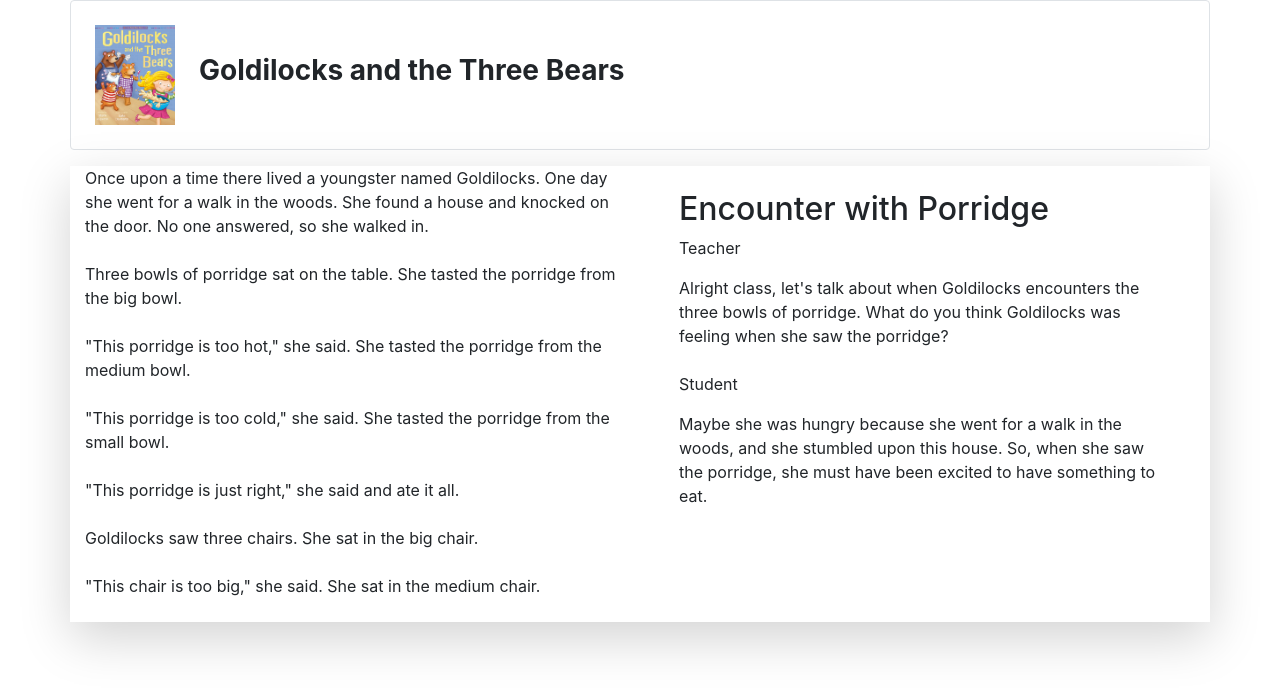
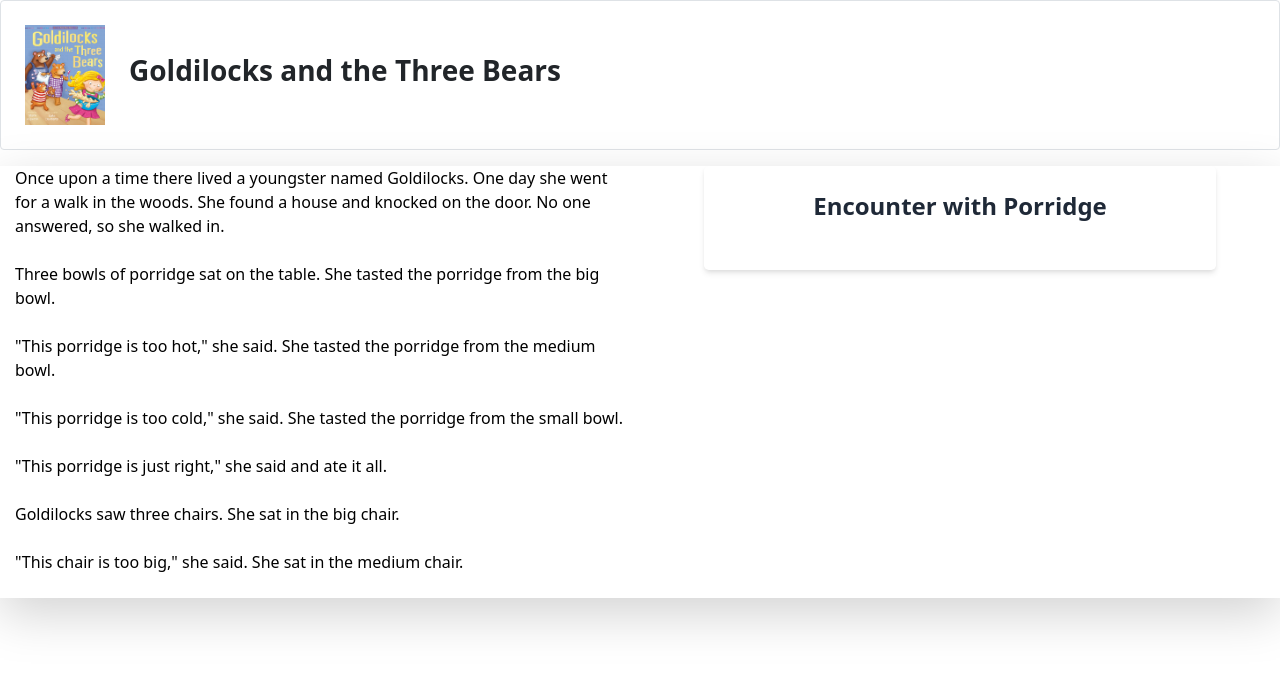
Before and after one commit to icycoldveins/syntheticconversationsapp, a Flask app: page / in a window 1280 px wide. Shown: the top 692 px of the page. Run offline with Flask 3, Linux system fonts and the light colour scheme; some libraries are stand-ins or nearby versions.

Commit message:
Initial commit: Set up project structure, added HTML templates for home, passage, encounter, and banner. Included CSS and JS files. Implemented Flask routes for home and dialogue generation. Added functions for generating dialogue and handling API requests. Set up logging and environment variables.

```diff
--- a/app.py
+++ b/app.py
@@ -1,32 +1,85 @@
-from flask import Flask, render_template, jsonify, request
+from flask import Flask, jsonify, request, abort, render_template
+import logging
+import openai
+from dotenv import load_dotenv
+import os
 
 app = Flask(__name__)
 
-# Route for serving the home page
+# Load environment variables from .env
+load_dotenv()
+
+# Access the OpenAI API key from the environment variable
+openai.api_key = os.getenv("OPENAI_API_KEY")
+
+# Define a logger
+logger = logging.getLogger(__name__)
+logger.setLevel(logging.DEBUG)  # Set the logging level to DEBUG
+
+# Create a file handler and set the logging level to DEBUG
+file_handler = logging.FileHandler('flask.log')
+file_handler.setLevel(logging.DEBUG)
+
+# Create a formatter
+formatter = logging.Formatter(
+    '%(asctime)s - %(name)s - %(levelname)s - %(message)s')
+
+# Set the formatter for the file handler
+file_handler.setFormatter(formatter)
+
+# Add the file handler to the logger
+logger.addHandler(file_handler)
 
 
 @app.route('/')
 def home():
-    # You can pass any initial data to the template here
     return render_template('home.html')
 
-# Route for handling Ajax request for conversation data
+
+# Define a dictionary to store previous dialogues
+previousDialogues = {"Teacher": "", "Student": ""}
 
 
-@app.route('/get_conversation', methods=['GET'])
-def get_conversation():
-    # Extract topic or any other parameter sent by the client
-    topic = request.args.get('topic', None)
+@app.route('/generate-dialogue', methods=['POST'])
+def generate_dialogue():
+    # Get the content from the request
+    title = request.json.get('title', '')
+    content = request.json.get('content', '')
 
-    # Based on the topic, retrieve the corresponding conversation
-    # For the sake of the example, we're returning a static conversation
-    conversation_data = {
-        'topic': topic,
-        'conversation_html': '<div class="chat-bubble">This is a chat bubble for topic: {}</div>'.format(topic)
-    }
+    # Check if content exists
+    if not content:
+        abort(400, description="Content is required in the request")
 
-    # Return the conversation data as a JSON object
-    return jsonify(conversation_data)
+    try:
+        # Set up a prompt that explicitly asks for one question and one answer
+        prompt = (f"Let's have a Discussion about '{title}'. The main points are: '{content}'.\n"
+                  "WE WANT TO ONLY HAVE ONE EXCHANGE BETWEEN THE TEACHER AND STUDENT MEANING ONLY ONE QUESTION AND ONE ANSWER"
+                  "Imagine we're in a classroom setting. I'll be the teacher asking one question to deepen our understanding, and you'll respond as a student with your single insight.\n"
+                  "Here's how our conversation will go:\n"
+                  "Teacher: [asks a question]\n"
+                  "Student: [provides an answer]\n"
+                  f"Teacher: {previousDialogues['Teacher']}\n"
+                  f"Student: {previousDialogues['Student']}")
+        app.logger.info(f"Prompt: {prompt}")
+
+        response = openai.completions.create(
+            model="gpt-3.5-turbo-instruct",
+            prompt=prompt,
+            max_tokens=100,  # Reduced max_tokens to encourage brevity
+            temperature=0.5  # Adjusting temperature for more predictable outputs
+        )
+        dialogue = response.choices[0].text.strip()
+
+        # Store the new dialogue, considering how to handle previous dialogues
+
+
+        # Return the generated dialogue as JSON response
+        return jsonify({'dialogue': dialogue})
+
+    except Exception as e:
+        # Log error if dialogue generation fails
+        logger.error(f"Failed to generate dialogue: {e}")
+        return jsonify({'error': 'Failed to generate dialogue, please check server logs for more details'}), 500
 
 
 if __name__ == '__main__':
--- /dev/null
+++ b/static/dialoguegenerator.js
@@ -0,0 +1,86 @@
+document
+  .querySelector(".text-container")
+  .addEventListener("click", function (event) {
+    const clickedElement = event.target.closest("div");
+    console.log("Clicked element:", clickedElement); // Debug statement
+    if (!clickedElement) return; // Exit if clicked outside of any div
+
+    generateDialogue(clickedElement);
+  });
+
+function generateDialogue(element) {
+  const text = element.textContent.trim();
+  const title = document.querySelector("h1").textContent;
+  console.log("Text:", text); // Debug statement
+  console.log("Title:", title); // Debug statement
+
+  // Modularized fetch request
+  postDialogueData({ content: text, title })
+    .then((data) => {
+      console.log("Dialogue data:", data); // Debug statement
+      data.dialogue
+        .split("\n")
+        .filter((line) => line.trim() !== "")
+        .forEach((line) => {
+          const [role, dialogueText] = line
+            .split(":")
+            .map((part) => part.trim());
+          if (role && dialogueText) {
+            createAndAppendDialogueSection(
+              role.toLowerCase() + "-section",
+              role,
+              dialogueText
+            );
+          }
+        });
+    })
+    .catch((error) => {
+      console.error("Error generating dialogue:", error);
+    });
+}
+
+// Modularized fetch request logic
+function postDialogueData(body) {
+  return fetch("/generate-dialogue", {
+    method: "POST",
+    headers: { "Content-Type": "application/json" },
+    body: JSON.stringify(body),
+  }).then((response) => {
+    if (!response.ok) {
+      throw new Error(`HTTP error! status: ${response.status}`);
+    }
+    return response.json();
+  });
+}
+
+function createAndAppendDialogueSection(sectionId, role, dialogueText) {
+  const container = document.querySelector(".space-y-4");
+  const bgColorClass = role === "Teacher" ? "bg-blue-100" : "bg-yellow-100";
+  const colorIndicatorClass =
+    role === "Teacher" ? "bg-blue-500" : "bg-yellow-500";
+  const textColorClass =
+    role === "Teacher" ? "text-blue-800" : "text-yellow-800";
+
+  const section = document.createElement("div");
+  section.className = `p-4 rounded-lg ${bgColorClass}`;
+
+  const header = document.createElement("div");
+  header.className = "flex items-center";
+
+  const colorIndicator = document.createElement("div");
+  colorIndicator.className = `rounded-full w-3 h-3 mr-2 ${colorIndicatorClass}`;
+
+  const roleText = document.createElement("p");
+  roleText.className = `font-semibold ${textColorClass}`;
+  roleText.textContent = role;
+
+  const dialogueContent = document.createElement("div");
+  dialogueContent.className = "mt-2 ml-5 text-gray-700";
+  dialogueContent.textContent = dialogueText;
+
+  header.appendChild(colorIndicator);
+  header.appendChild(roleText);
+  section.appendChild(header);
+  section.appendChild(dialogueContent);
+  container.appendChild(section);
+}
--- a/templates/banner.html
+++ b/templates/banner.html
@@ -8,4 +8,5 @@
     style="height: 100px; width: 80px; object-fit: cover"
   />
   <h1 class="h3 font-weight-bold">Goldilocks and the Three Bears</h1>
+
 </div>
--- a/templates/encounter.html
+++ b/templates/encounter.html
@@ -1,21 +1,11 @@
-<div class="flex gap-4">
-  <div class="w-1/2 bg-blue-100 rounded-lg p-4">
-    <h2 class="text-lg font-semibold mb-2">Encounter with Porridge</h2>
-    <div class="mb-4">
-      <p class="font-semibold">Teacher</p>
-      <p>
-        Alright class, let's talk about when Goldilocks encounters the three
-        bowls of porridge. What do you think Goldilocks was feeling when she saw
-        the porridge?
-      </p>
-    </div>
-    <div>
-      <p class="font-semibold">Student</p>
-      <p>
-        Maybe she was hungry because she went for a walk in the woods, and she
-        stumbled upon this house. So, when she saw the porridge, she must have
-        been excited to have something to eat.
-      </p>
-    </div>
+<div
+  class="max-w-lg mx-auto p-6 bg-white rounded-lg shadow-md overflow-y-auto"
+  style="max-height: 400px"
+>
+  <h2 class="text-2xl font-bold text-center text-gray-800 mb-4">
+    Encounter with Porridge
+  </h2>
+  <div class="space-y-4">
+    <!-- Your content here -->
   </div>
 </div>
--- a/templates/home.html
+++ b/templates/home.html
@@ -7,9 +7,15 @@
     <title>Goldilocks and the Three Bears</title>
 
     <!-- Include Bootstrap CSS -->
+    <link rel="stylesheet" href="/static/styles.css" />
+
     <link
       rel="stylesheet"
       href="https://stackpath.bootstrapcdn.com/bootstrap/4.5.2/css/bootstrap.min.css"
+    />
+    <link
+      href="https://cdn.jsdelivr.net/npm/tailwindcss@2.2.19/dist/tailwind.min.css"
+      rel="stylesheet"
     />
   </head>
   <body>
@@ -24,6 +30,8 @@
     </div>
 
     <!-- Include Bootstrap JS -->
+    <script src="https://code.jquery.com/jquery-3.6.0.min.js"></script>
     <script src="https://stackpath.bootstrapcdn.com/bootstrap/4.5.2/js/bootstrap.min.js"></script>
+    <script src="/static/dialoguegenerator.js"></script>
   </body>
 </html>
--- a/templates/passage.html
+++ b/templates/passage.html
@@ -1,26 +1,68 @@
-<!-- passage.html -->
-<div class="text-container">
-  <p class="mb-4">
-    Once upon a time there lived a youngster named Goldilocks. One day she went
-    for a walk in the woods. She found a house and knocked on the door. No one
-    answered, so she walked in.
+<!DOCTYPE html>
+<html lang="en">
+  <head>
+    <meta charset="UTF-8" />
+    <meta name="viewport" content="width=device-width, initial-scale=1.0" />
+    <title>Clickable Text</title>
+    <style>
+      .fake-link {
+        cursor: pointer;
+      }
+
+      .fake-link:hover {
+        color: blue;
+        text-decoration: underline;
+      }
+    </style>
+  </head>
+  <body>
+    <div class="text-container" style="color: black">
+      <div>
+        <p class="mb-4 fake-link">
+          Once upon a time there lived a youngster named Goldilocks. One day she
+          went for a walk in the woods. She found a house and knocked on the
+          door. No one answered, so she walked in.
         </p>
-  <p class="mb-4">
-    Three bowls of porridge sat on the table. She tasted the porridge from the
-    big bowl.
+      </div>
+
+      <div>
+        <p class="mb-4 fake-link">
+          Three bowls of porridge sat on the table. She tasted the porridge from
+          the big bowl.
         </p>
-  <p class="mb-4">
+      </div>
+
+      <div>
+        <p class="mb-4 fake-link">
           "This porridge is too hot," she said. She tasted the porridge from the
           medium bowl.
         </p>
-  <p class="mb-4">
-    "This porridge is too cold," she said. She tasted the porridge from the
-    small bowl.
+      </div>
+
+      <div>
+        <p class="mb-4 fake-link">
+          "This porridge is too cold," she said. She tasted the porridge from
+          the small bowl.
         </p>
-  <p class="mb-4">"This porridge is just right," she said and ate it all.</p>
-  <p class="mb-4">Goldilocks saw three chairs. She sat in the big chair.</p>
-  <p class="mb-4">
+      </div>
+
+      <div>
+        <p class="mb-4 fake-link">
+          "This porridge is just right," she said and ate it all.
+        </p>
+      </div>
+
+      <div>
+        <p class="mb-4 fake-link">
+          Goldilocks saw three chairs. She sat in the big chair.
+        </p>
+      </div>
+
+      <div>
+        <p class="mb-4 fake-link">
           "This chair is too big," she said. She sat in the medium chair.
         </p>
-  <!-- Add more content as needed -->
       </div>
+    </div>
+  </body>
+</html>
```
Also changed, not shown: static/styles.css (deleted, +0 -31 lines), test.py (added, +37 -0 lines), static/scripts.js (deleted), 2 other files. Lines whose indentation alone changed are shown as unchanged.
